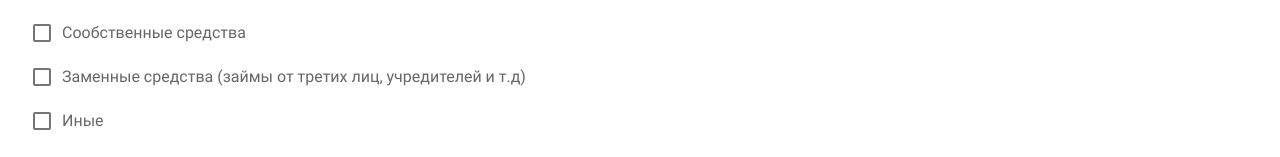
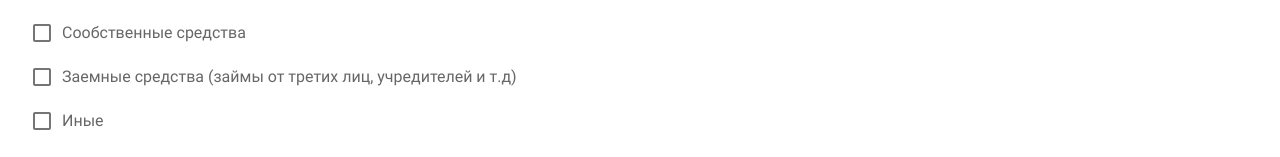
Before and after one commit to SuperbCoders/F-telegram-bot-RKO, a Vue app in the folder vuejs/: page /purposes in a window 1280 px wide. Shown: the part 1319-1476 px from the top of the page. Built offline with nearby package versions, Linux system fonts and the light colour scheme; what vue-the-mask would draw is missing.

Commit message:
fix(frontend): return date vuex about step

```diff
--- a/vuejs/src/views/Purposes/PurposesForm.vue
+++ b/vuejs/src/views/Purposes/PurposesForm.vue
@@ -60,7 +60,7 @@
       <v-checkbox v-model="currentData.cash_source" label="Средства, полученные в рамках осуществляемой хозяйственой деятельности"
         value="Средства, полученные в рамках осуществляемой хозяйственой деятельности" hide-details></v-checkbox>
       <v-checkbox v-model="currentData.cash_source" label="Сообственные средства" value="Сооственные средства" hide-details></v-checkbox>
-      <v-checkbox v-model="currentData.cash_source" label="Заменные средства (займы от третих лиц, учредителей и т.д)"
+      <v-checkbox v-model="currentData.cash_source" label="Заемные средства (займы от третих лиц, учредителей и т.д)"
         value="Заменные средства (займы от третих лиц, учредителей и т.д)" hide-details></v-checkbox>
       <v-checkbox v-model="currentData.cash_source" label="Иные" value="Иные" hide-details></v-checkbox>
     </div>
```
